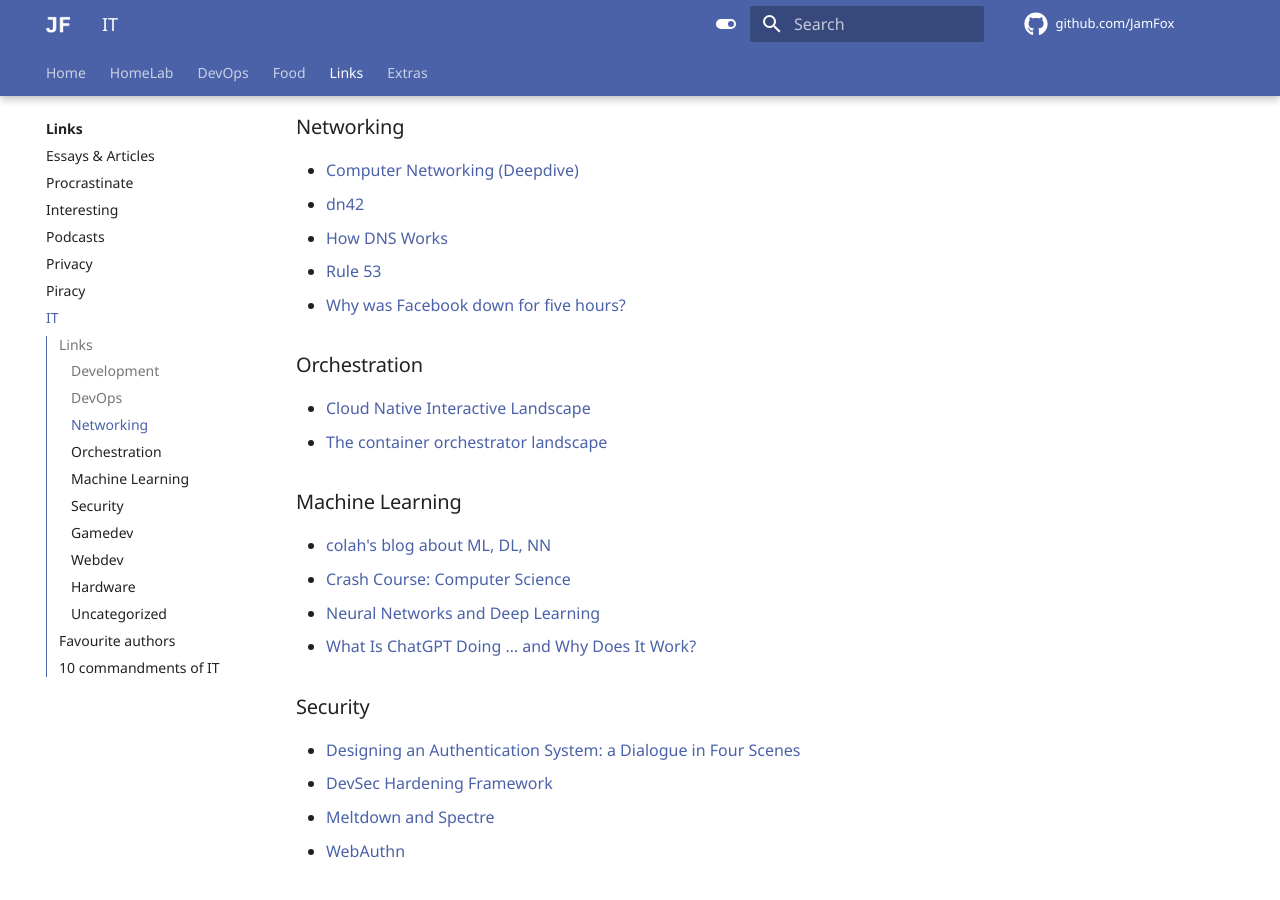
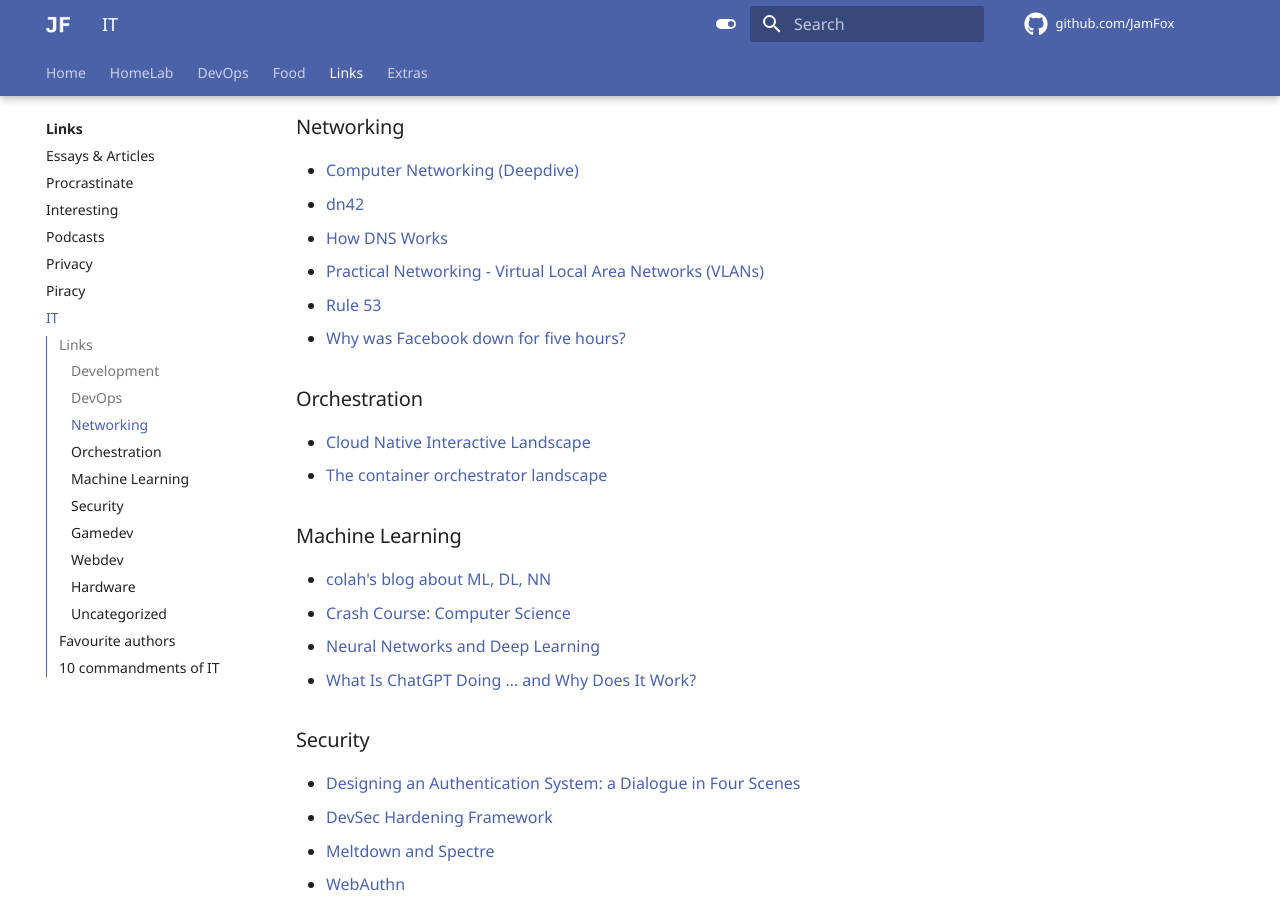
Before and after one commit to JamFox/docs.jamfox.dev, an MkDocs documentation site: the page built from docs/content/links/it.md, in a window 1280 px wide and 900 px high, scrolled down 743 px. Built offline with MkDocs 1.6.1 and Material for MkDocs 9.7.7, drawn with Linux system fonts in a browser that asks for light colours; comment, search, counter and statistics services are not loaded.

Commit message:
add vlan

```diff
--- a/docs/content/links/it.md
+++ b/docs/content/links/it.md
@@ -29,6 +29,7 @@ title: "IT"
 - [Computer Networking (Deepdive)](https://youtube.com/watch?v=6G14NrjekLQ)
 - [dn42](https://dn42.eu/Home)
 - [How DNS Works](https://howdns.works/)
+- [Practical Networking - Virtual Local Area Networks (VLANs)](https://www.practicalnetworking.net/stand-alone/vlans/)
 - [Rule 53](https://github.com/pgl/rule53)
 - [Why was Facebook down for five hours?](https://youtu.be/-wMU8vmfaYo)
 
```
